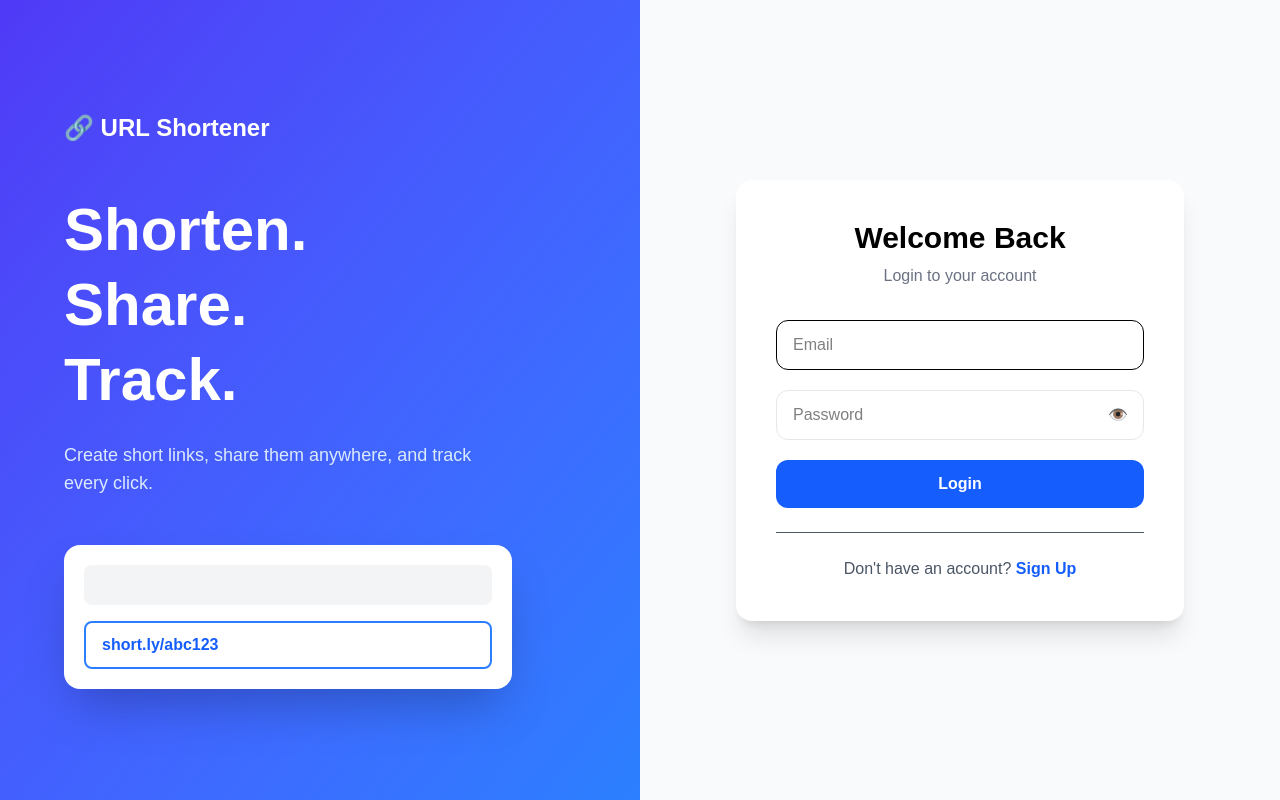
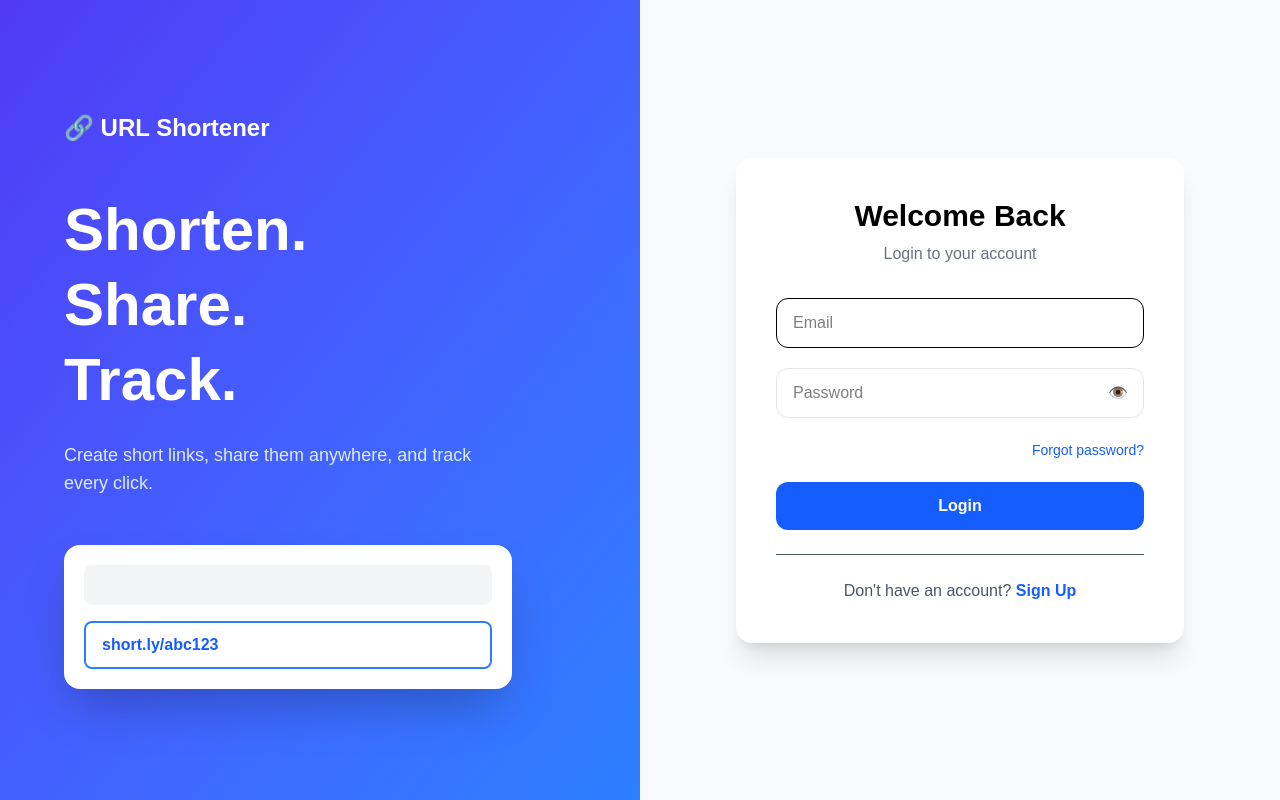
Before and after one commit to Amankr-26/URL_SHORTENER, a React app in the folder frontend/: page / in a window 1280 px wide. Built offline with nearby package versions, Linux system fonts and the light colour scheme; no server answers; the HTML template or start-up script is replaced by a standard one.

Commit message:
Add forgot option

```diff
--- a/frontend/src/Login.jsx
+++ b/frontend/src/Login.jsx
@@ -116,6 +116,14 @@ function Login({ onLogin, onSignup }) {
                   {showPassword ? "🙈" : "👁️"}
                 </button>
               </div>
+              <p className="mt-2 text-right">
+  <button
+    type="button"
+    className="text-sm text-blue-600 hover:underline"
+  >
+    Forgot password?
+  </button>
+</p>
 
             <button
               type="submit"
```
